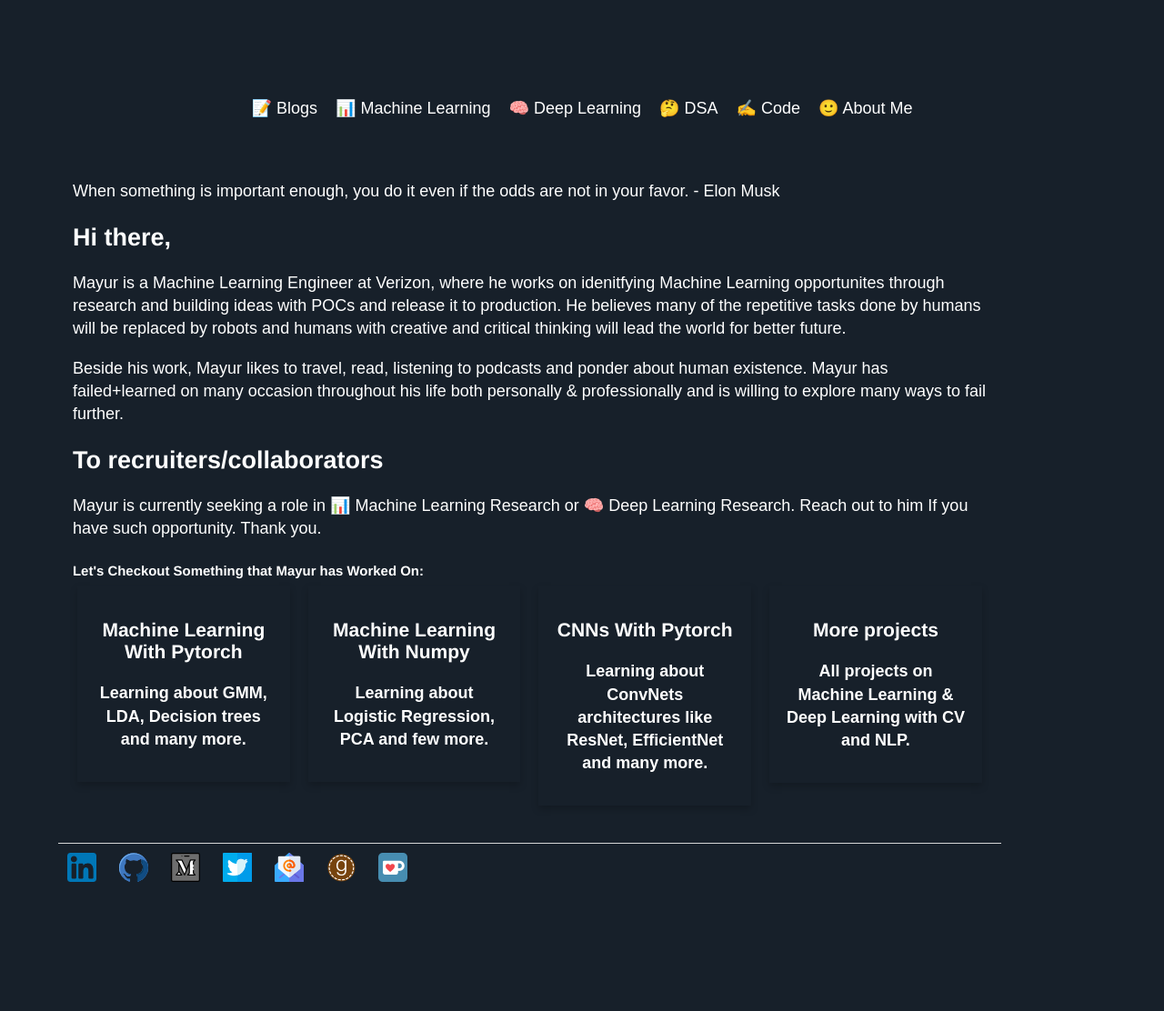
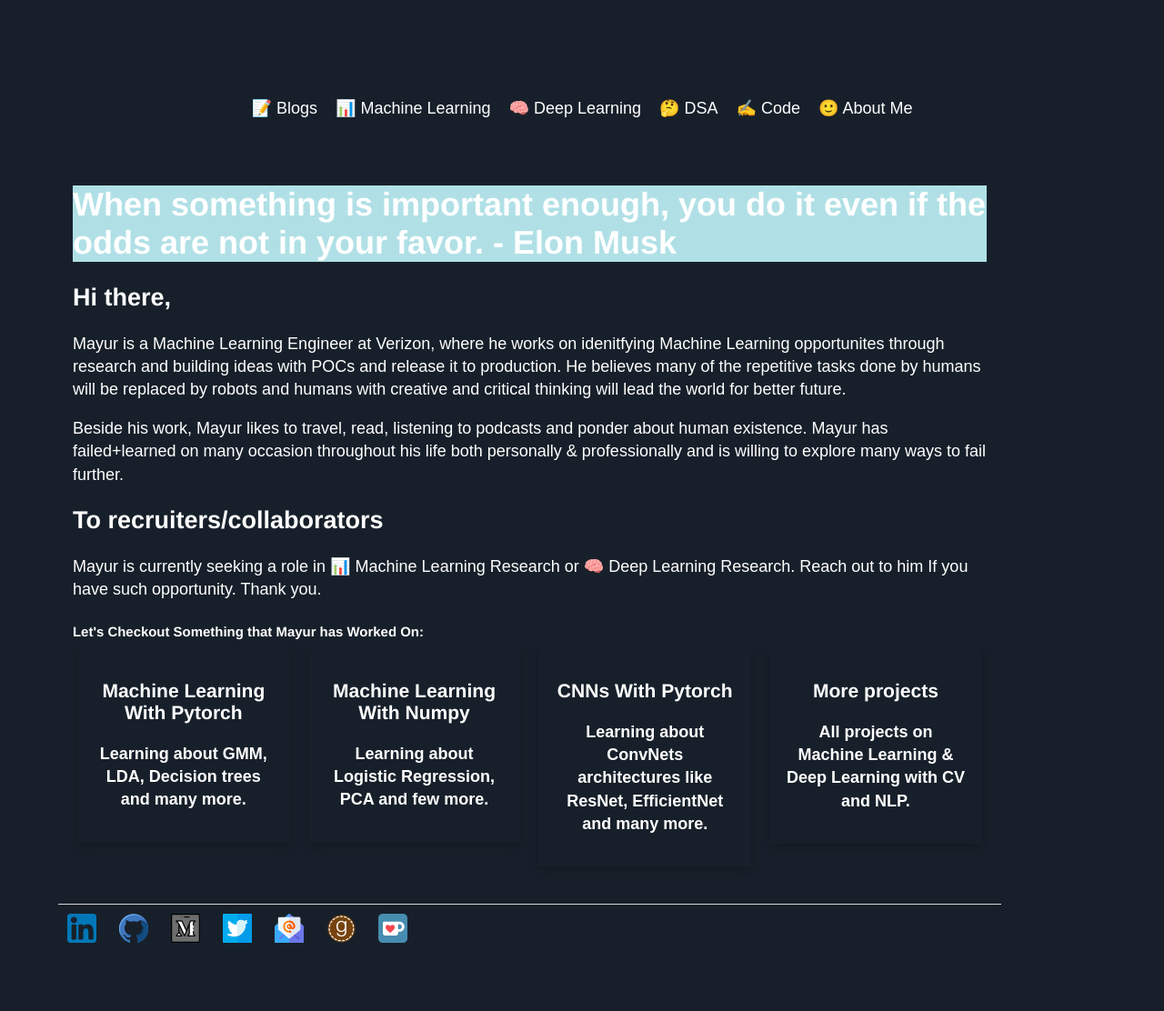
Before and after one commit to Mayurji/mayurji.github.io, a Jekyll site: the page built from about/index.html, in a window 1280 px wide. Shown: the whole page at 91% size. Built offline with Jekyll 4.4.1, drawn with Linux system fonts in a browser that asks for light colours; nearby versions of some CDN libraries; before the commit the page ends 1045 px from its top, so only the background shows below that.

Commit message:
Update index.html

```diff
--- a/about/index.html
+++ b/about/index.html
@@ -21,11 +21,10 @@ title: Math + Computing = AI
 </div>
 -->
 <div>
-	<p>
+	<h1><h1 style="background-color:powderblue;">
 	When something is important enough, you do it even if the odds are not in your favor.
-
 	 - Elon Musk
-	</p>
+	</h1>
 
 </div>
 <div>
```
